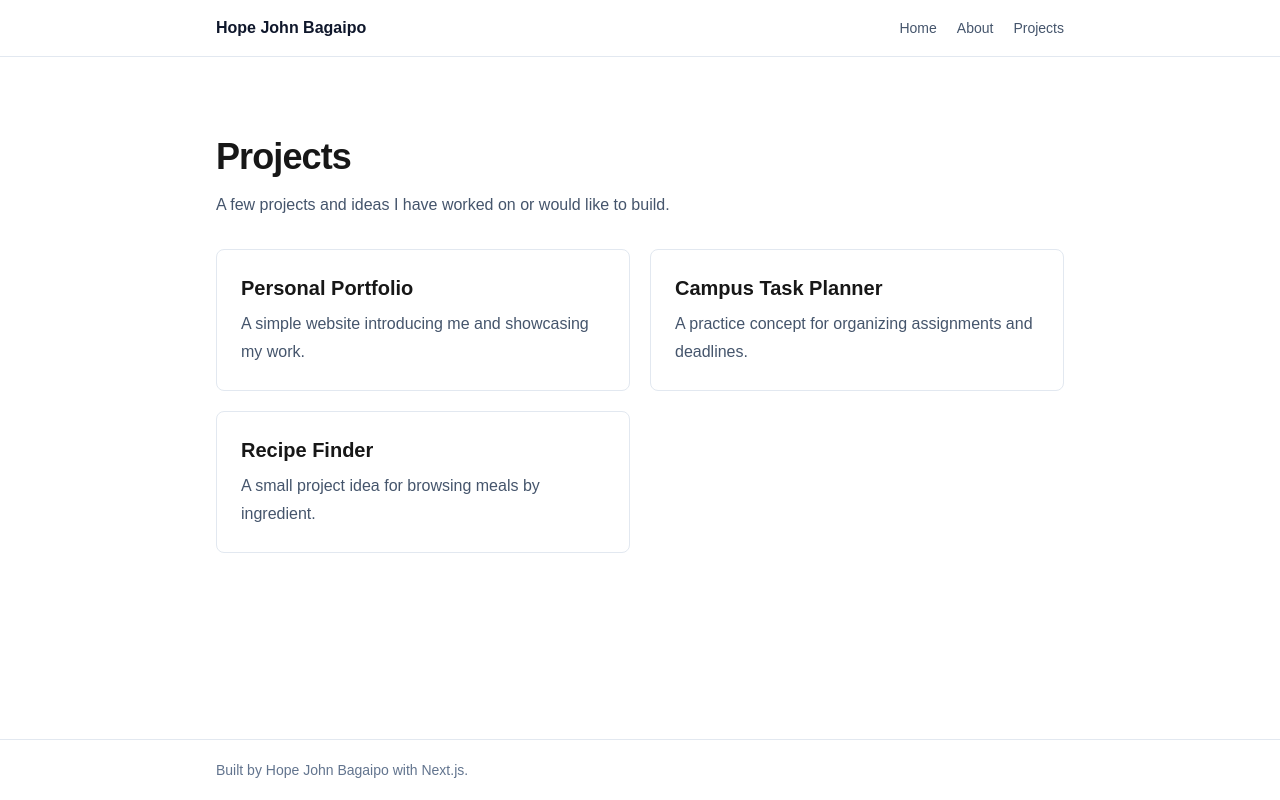
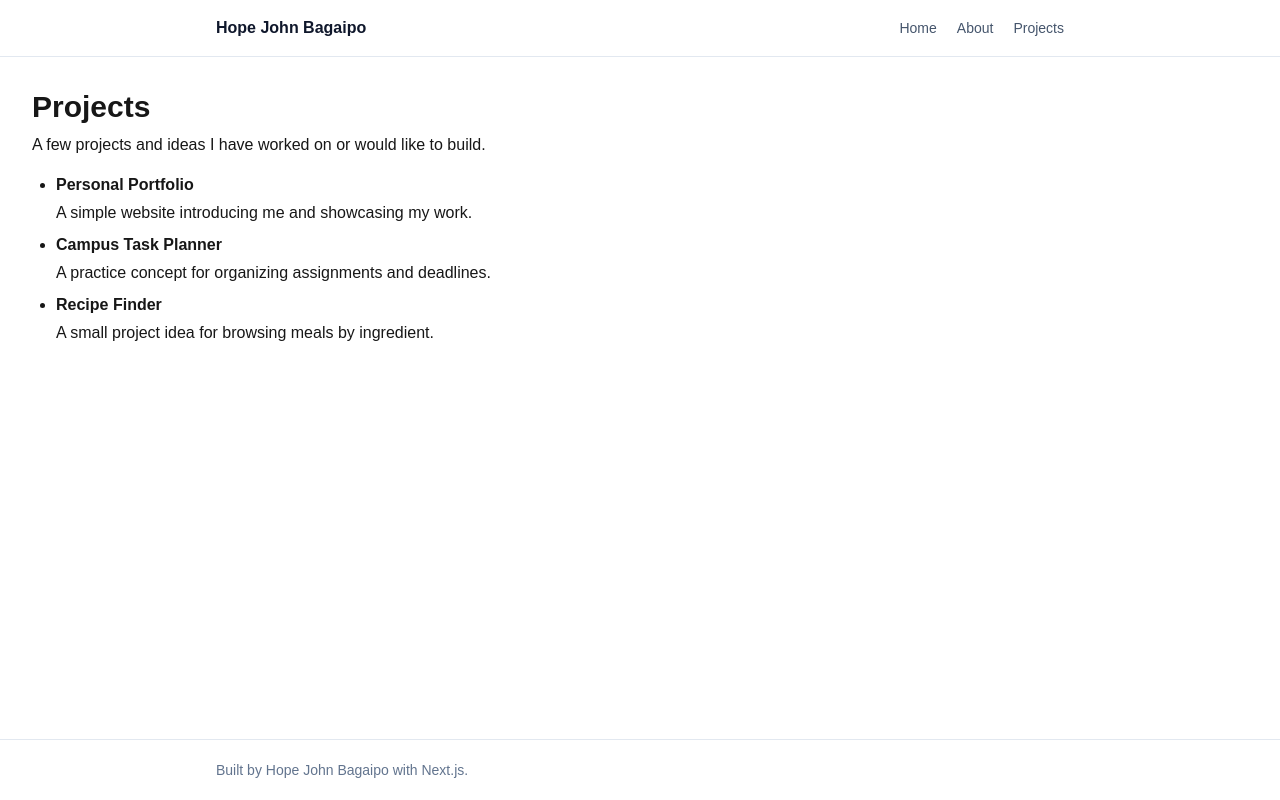
Before and after one commit to Jhoopeho/my-first-app, a Next.js app: page /projects in a window 1280 px wide. Built offline with nearby package versions, Linux system fonts and the light colour scheme.

Commit message:
Initial Commit

```diff
--- a/app/about/page.tsx
+++ b/app/about/page.tsx
@@ -1,9 +1,9 @@
 export default function AboutPage() {
   return (
-    <main className="mx-auto max-w-4xl px-6 py-16 sm:py-20">
-      <h1 className="text-3xl font-bold tracking-tight sm:text-4xl">About</h1>
+    <main className="p-8">
+      <h1 className="text-3xl font-bold">About</h1>
 
-      <p className="mt-5 max-w-2xl text-lg leading-8 text-slate-600">
+      <p className="mt-2 max-w-2xl">
         My name is Hope John Bagaipo, and I am a third-year BSIT student at MDC.
         I enjoy learning about technology and creating useful websites.
       </p>
--- a/app/page.jsx
+++ b/app/page.jsx
@@ -1,22 +1,18 @@
 import Link from "next/link";
 export default function Home() {
   return (
-    <main className="mx-auto max-w-4xl px-6 py-16 sm:py-24">
-      <p className="mb-3 text-sm font-semibold uppercase tracking-wide text-blue-700">
-        Student · Web developer in progress
-      </p>
-      <h1 className="text-3xl font-bold tracking-tight sm:text-5xl">
+    <main className="p-8">
+      <h1 className="text-3xl font-bold">
         Hello, my name is Hope John Bagaipo
       </h1>
 
-      <p className="mt-5 max-w-2xl text-lg leading-8 text-slate-600">
+      <p className="mt-2">
         I am a third-year BSIT student at MDC who enjoys learning new things.
         I am currently building my web development skills with Next.js and React.
       </p>
 
-      <Link
-        href="/projects"
-        className="mt-8 inline-flex rounded-md bg-blue-700 px-5 py-3 font-medium text-white hover:bg-blue-800"
+      <Link href="/projects"
+        className="mt-4 inline-block underline"
       >
         See my projects
       </Link>
--- a/app/projects/page.tsx
+++ b/app/projects/page.tsx
@@ -6,39 +6,24 @@ export const metadata: Metadata = {
 };
 
 const projects = [
-  {
-    id: 1,
-    name: "Personal Portfolio",
-    description: "A simple website introducing me and showcasing my work.",
-  },
-  {
-    id: 2,
-    name: "Campus Task Planner",
-    description: "A practice concept for organizing assignments and deadlines.",
-  },
-  {
-    id: 3,
-    name: "Recipe Finder",
-    description: "A small project idea for browsing meals by ingredient.",
-  },
+  {id: 1,name: "Personal Portfolio", description: "A simple website introducing me and showcasing my work.",},
+  {id: 2,name: "Campus Task Planner", description: "A practice concept for organizing assignments and deadlines.",},
+  {id: 3,name: "Recipe Finder", description: "A small project idea for browsing meals by ingredient.",},
 ];
 
 export default function ProjectsPage() {
   return (
-    <main className="mx-auto max-w-4xl px-6 py-16 sm:py-20">
-      <h1 className="text-3xl font-bold tracking-tight sm:text-4xl">Projects</h1>
-      <p className="mt-4 text-slate-600">
+    <main className="p-8">
+      <h1 className="text-3xl font-bold">Projects</h1>
+      <p className="mt-2">
         A few projects and ideas I have worked on or would like to build.
       </p>
 
-      <ul className="mt-8 grid gap-5 sm:grid-cols-2">
+      <ul className="mt-4 list-disc space-y-2 pl-6">
         {projects.map((project) => (
-          <li
-            key={project.id}
-            className="rounded-lg border border-slate-200 bg-white p-6"
-          >
-            <h2 className="text-xl font-semibold">{project.name}</h2>
-            <p className="mt-2 leading-7 text-slate-600">
+          <li key={project.id}>
+            <h2 className="font-semibold">{project.name}</h2>
+            <p className="mt-1">
               {project.description}
             </p>
           </li>
```
